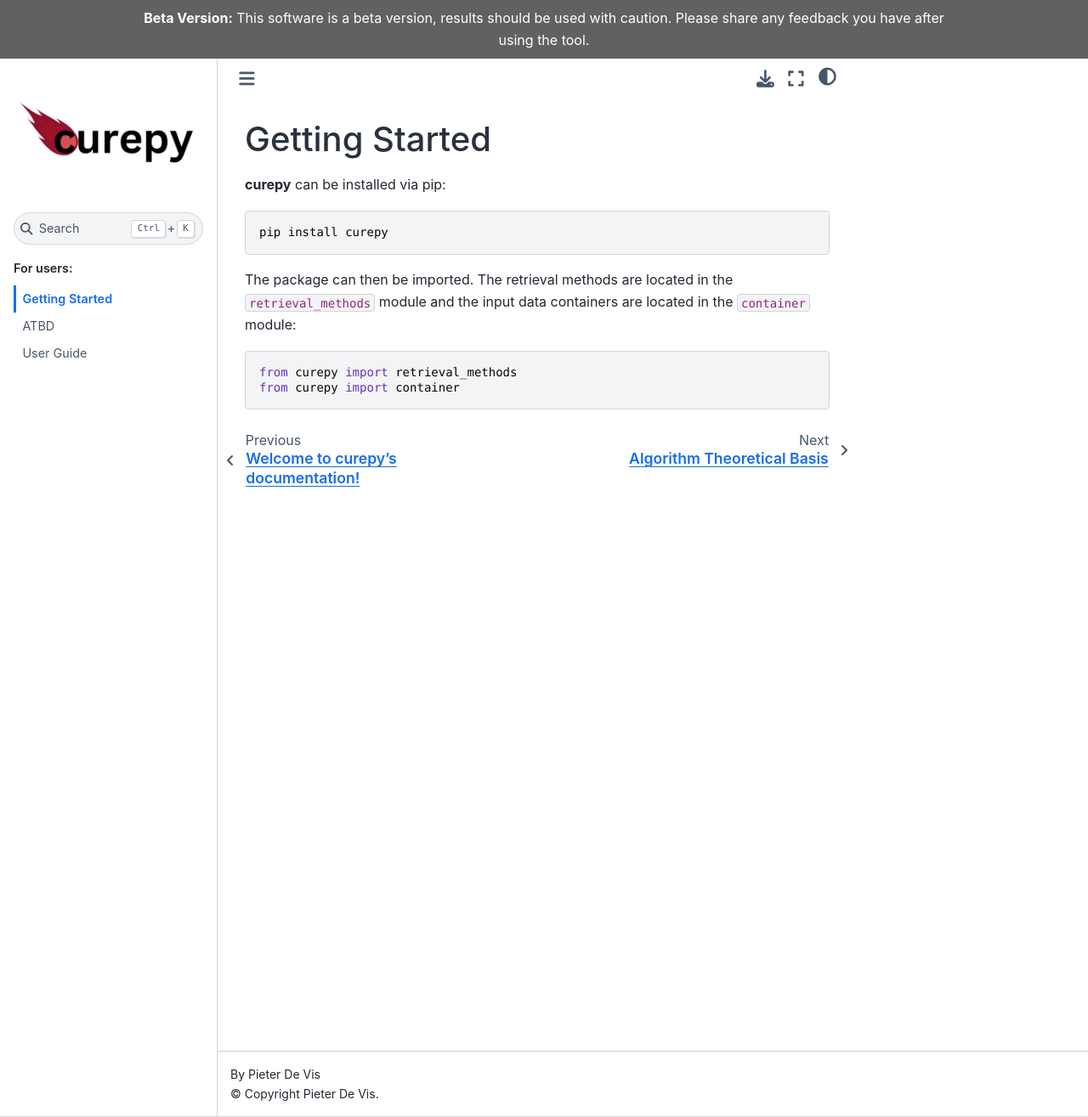
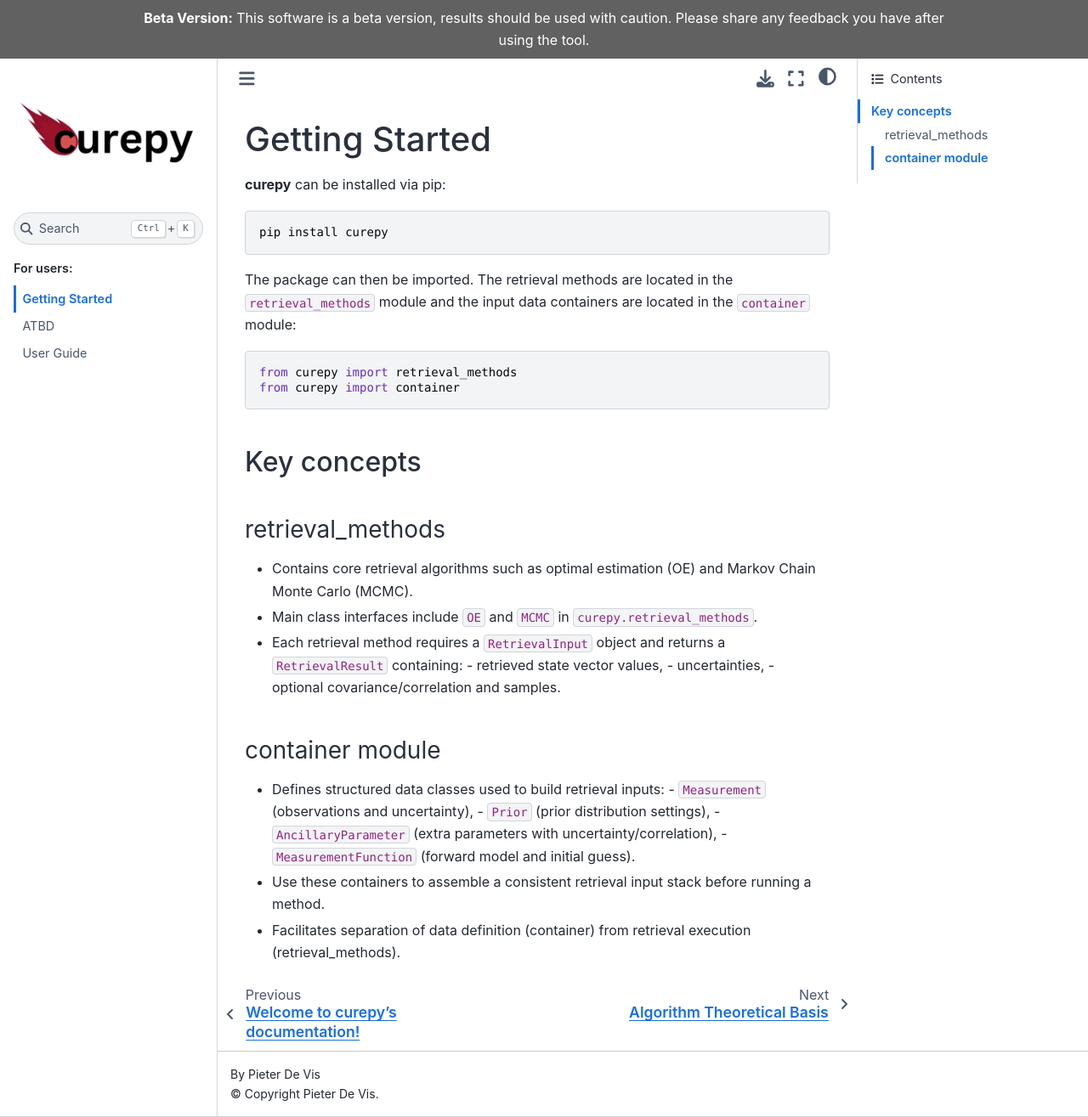
Before and after one commit to comet-toolkit/curepy, a Sphinx documentation site: the page built from docs/content/getting_started.rst, in a window 1280 px wide and 1315 px high. Shown: the whole window at 85% size. Built offline with Sphinx 7.4.7 and the Sphinx Book theme 1.1.4, drawn with Linux system fonts in a browser that asks for light colours; pages that are not in the unit, such as notebooks, are missing from menus.

Commit message:
improve docs

```diff
--- a/README.rst
+++ b/README.rst
@@ -55,4 +55,4 @@ Licence
 Authors
 -------
 
-`curepy` was written by `Pieter De Vis <pieter.de.vis@npl.co.uk>`_.
+`curepy` was written by `Joe Riordan <joe.riordan@npl.co.uk>`_ and `Pieter De Vis <pieter.de.vis@npl.co.uk>`_.
--- a/docs/content/getting_started.rst
+++ b/docs/content/getting_started.rst
@@ -11,3 +11,27 @@ and the input data containers are located in the ``container`` module::
 
     from curepy import retrieval_methods
     from curepy import container
+
+Key concepts
+------------
+
+retrieval_methods
+^^^^^^^^^^^^^^^^^
+
+- Contains core retrieval algorithms such as optimal estimation (OE) and Markov Chain Monte Carlo (MCMC).
+- Main class interfaces include ``OE`` and ``MCMC`` in ``curepy.retrieval_methods``.
+- Each retrieval method requires a ``RetrievalInput`` object and returns a ``RetrievalResult`` containing:
+  - retrieved state vector values,
+  - uncertainties,
+  - optional covariance/correlation and samples.
+
+container module
+^^^^^^^^^^^^^^^^
+
+- Defines structured data classes used to build retrieval inputs:
+  - ``Measurement`` (observations and uncertainty),
+  - ``Prior`` (prior distribution settings),
+  - ``AncillaryParameter`` (extra parameters with uncertainty/correlation),
+  - ``MeasurementFunction`` (forward model and initial guess).
+- Use these containers to assemble a consistent retrieval input stack before running a method.
+- Facilitates separation of data definition (container) from retrieval execution (retrieval_methods).
--- a/pyproject.toml
+++ b/pyproject.toml
@@ -7,6 +7,7 @@ name = "curepy"
 version = "0.0.0" # versioneer will manage this
 description = "Comet Uncertainties for Retrievals in PYthon"
 authors = [
+    { name = "Joe Riordan", email = "joe.riordan@npl.co.uk" },
     { name = "Pieter De Vis", email = "pieter.de.vis@npl.co.uk" }
 ]
 license = { text = "None" }
```
Also changed, not shown: other parts of README.rst (+1 -1 lines), docs/content/user_guide.rst (+14 -0 lines), 3 other files.
